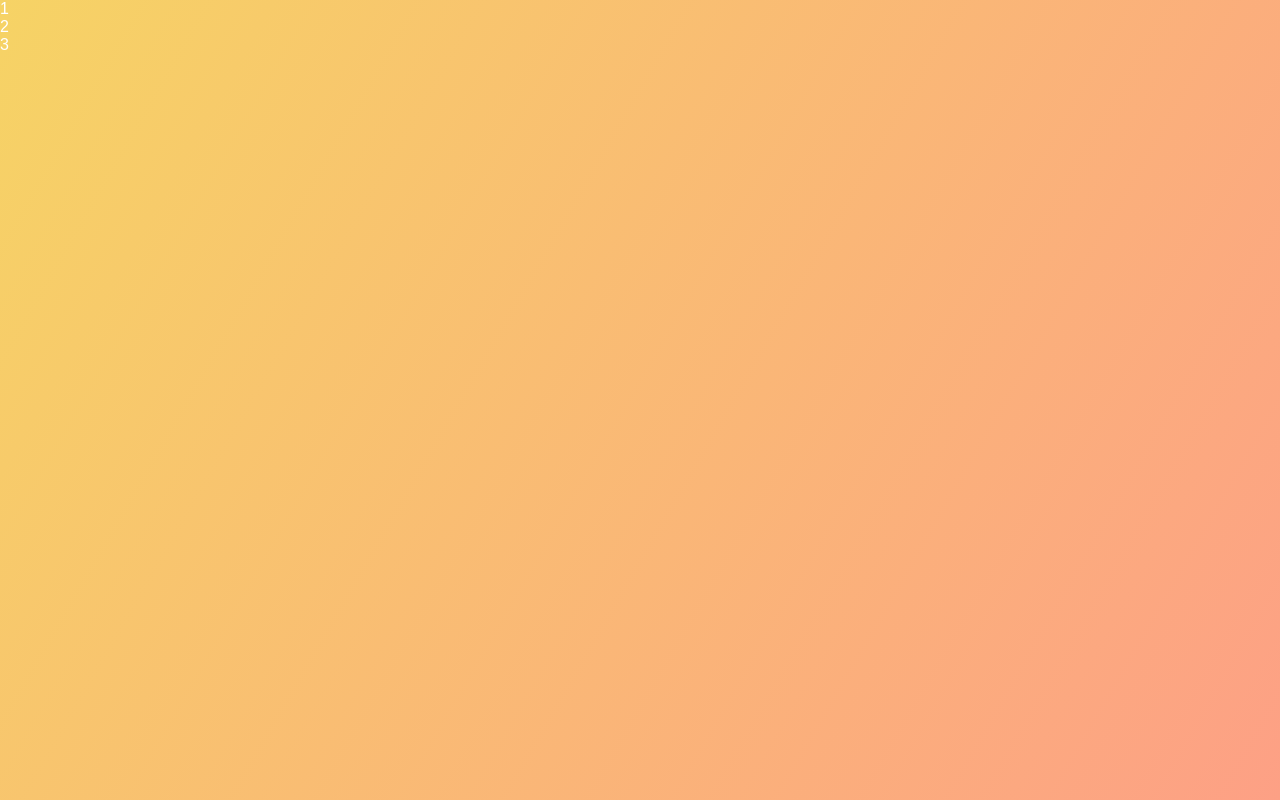
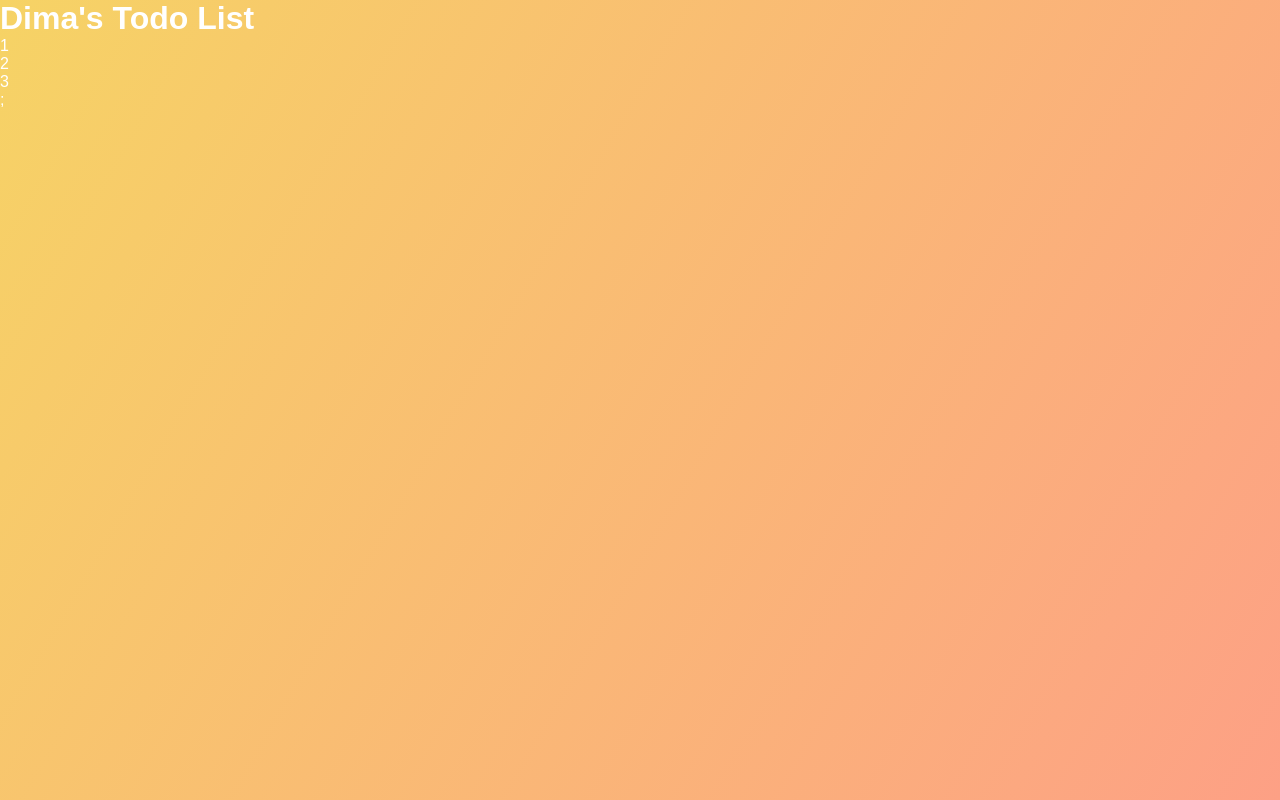
Before and after one commit to demonben/todo-list, a React (Create React App) app in the folder frontend/: page / in a window 1280 px wide. Built offline with nearby package versions, Linux system fonts and the light colour scheme.

Commit message:
added style boilerplate

```diff
--- a/frontend/src/components/TodoPage.jsx
+++ b/frontend/src/components/TodoPage.jsx
@@ -1,4 +1,5 @@
 import React from "react";
+import Header from "./Header";
 import TodoList from "./listTodo/TodoList";
 
 export default function TodoPage() {
@@ -8,5 +9,10 @@ export default function TodoPage() {
     { id: Math.random(), text: 3 },
   ];
 
-  return <TodoList arrTodo={arrTodo} />;
+  return (
+    <div>
+      <Header />
+      <TodoList arrTodo={arrTodo} />;
+    </div>
+  );
 }
```
